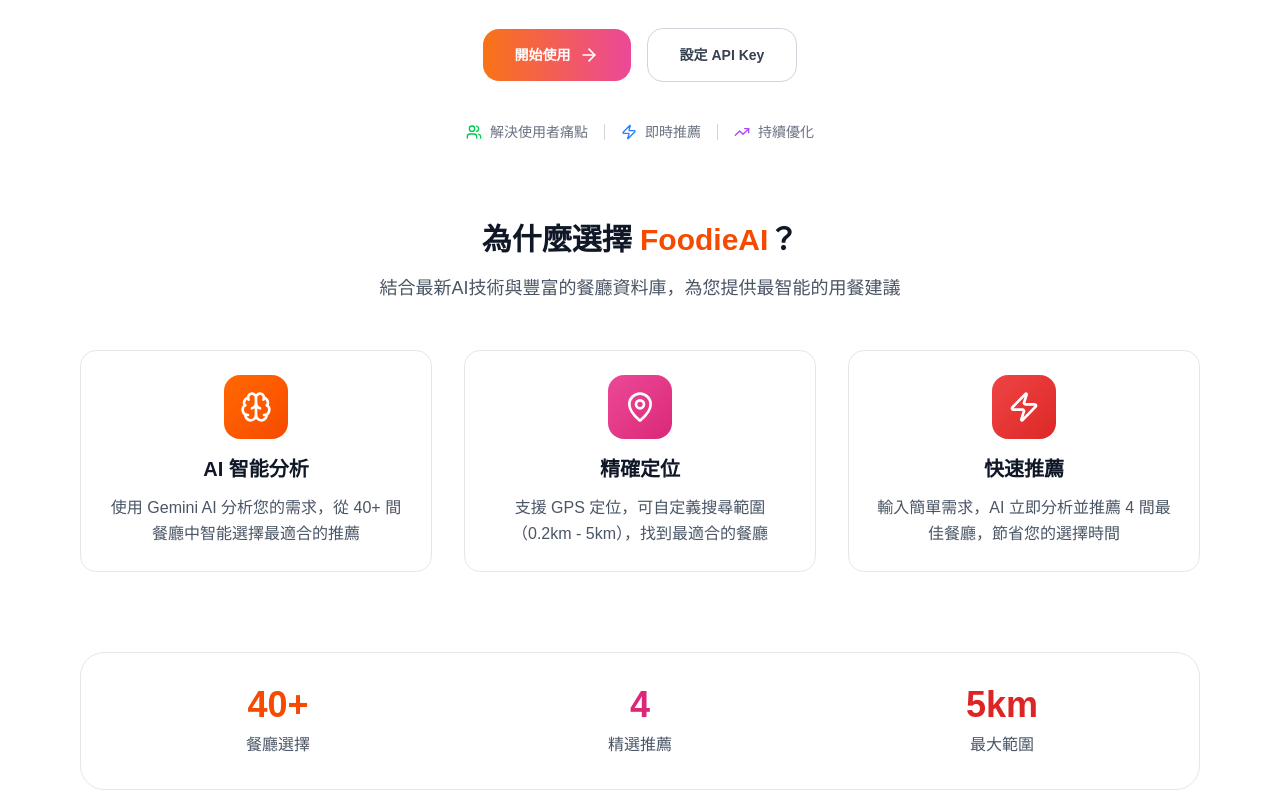
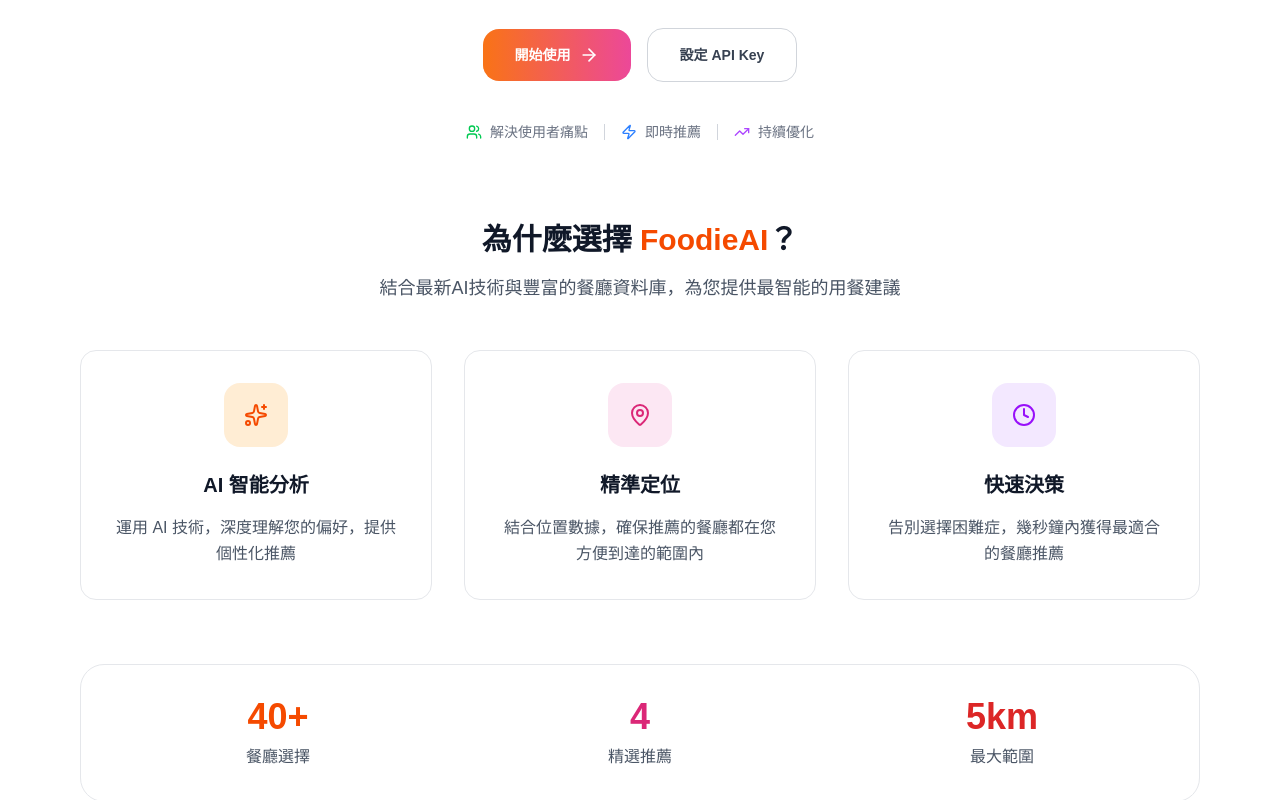
Before and after one commit to alaner652/FoodieAI, a Next.js app: page / in a window 1280 px wide. Shown: the part 440-1240 px from the top of the page. Built offline with nearby package versions, Linux system fonts and the light colour scheme.

Commit message:
refactor: 整合 Features 組件至 Home 頁面，優化定位邏輯與清理不必要的代碼

```diff
--- a/src/app/page.tsx
+++ b/src/app/page.tsx
@@ -1,8 +1,9 @@
+import Features from "@/components/Features";
 import Footer from "@/components/Footer";
 import Header from "@/components/Header";
 import Button from "@/components/ui/Button";
 import Container from "@/components/ui/Container";
-import { HOME_FEATURES, STATS_DATA } from "@/constants";
+import { STATS_DATA } from "@/constants";
 import { ArrowRight, Sparkles, TrendingUp, Users, Zap } from "lucide-react";
 import Link from "next/link";
 
@@ -75,37 +76,8 @@
               </div>
             </div>
 
-            {/* Features Preview */}
-            <div className="mb-20">
-              <div className="text-center mb-12">
-                <h2 className="text-3xl font-bold text-gray-900 mb-4">
-                  為什麼選擇 <span className="text-orange-600">FoodieAI</span>？
-                </h2>
-                <p className="text-lg text-gray-600 max-w-2xl mx-auto">
-                  結合最新AI技術與豐富的餐廳資料庫，為您提供最智能的用餐建議
-                </p>
-              </div>
-
-              <div className="grid md:grid-cols-3 gap-8">
-                {HOME_FEATURES.map((feature, index) => (
-                  <div
-                    key={index}
-                    className="text-center p-6 bg-white border border-gray-200 rounded-xl"
-                  >
-                    <div
-                      className={`w-16 h-16 bg-gradient-to-br ${feature.bgColor} rounded-xl flex items-center justify-center mx-auto mb-4`}
-                    >
-                      <feature.icon className="w-8 h-8 text-white" />
-                    </div>
-                    <h3 className="text-xl font-semibold text-gray-900 mb-3">
-                      {feature.title}
-                    </h3>
-                    <p className="text-gray-600 leading-relaxed">
-                      {feature.description}
-                    </p>
-                  </div>
-                ))}
-              </div>
+            <div className="mb-16">
+              <Features />
             </div>
 
             {/* Stats */}
--- a/src/app/use/page.tsx
+++ b/src/app/use/page.tsx
@@ -9,7 +9,9 @@
 import SearchInput from "@/components/SearchInput";
 import Alert from "@/components/ui/Alert";
 import Container from "@/components/ui/Container";
-import { useApiKeys, useLocation, useRecommendations } from "@/hooks";
+import { useApiKeys } from "@/hooks/useApiKeys";
+import { useLocation } from "@/hooks/useLocation";
+import { useRecommendations } from "@/hooks/useRecommendations";
 import { Restaurant } from "@/types";
 import { useEffect, useState } from "react";
 
@@ -17,6 +19,7 @@
   const [userInput, setUserInput] = useState("");
   const [selectedRestaurant, setSelectedRestaurant] =
     useState<Restaurant | null>(null);
+  const [hasAttemptedLocation, setHasAttemptedLocation] = useState(false);
 
   // 使用自定義 Hooks
   const location = useLocation();
@@ -26,7 +29,10 @@
   // 組件載入時自動獲取位置
   useEffect(() => {
     const autoGetLocation = async () => {
+      if (hasAttemptedLocation) return;
+
       try {
+        setHasAttemptedLocation(true);
         await location.handleGetLocation();
         location.startLocationWatch();
       } catch (error) {
@@ -34,11 +40,11 @@
       }
     };
 
-    // 如果沒有位置，自動獲取
+    // 如果沒有位置且還沒嘗試過，自動獲取
     if (!location.latitude || !location.longitude) {
       autoGetLocation();
     }
-  }, [location]);
+  }, [location, hasAttemptedLocation]); // 包含完整的 location 物件
 
   const handleSubmit = async () => {
     try {
--- a/src/components/Features.tsx
+++ b/src/components/Features.tsx
@@ -23,11 +23,7 @@
       {/* 特色卡片 */}
       <div className="grid md:grid-cols-3 gap-8">
         {displayFeatures.map((feature, index) => (
-          <Card
-            key={index}
-            variant="outlined"
-            className="text-center p-8 hover:border-orange-300 transition-colors duration-200"
-          >
+          <Card key={index} variant="outlined" className="text-center p-8">
             <div
               className={`w-16 h-16 bg-gradient-to-br ${feature.bgColor} rounded-xl flex items-center justify-center mx-auto mb-6`}
             >
--- a/src/hooks/index.ts
+++ /dev/null
@@ -1,3 +0,0 @@
-export { useApiKeys } from "./useApiKeys";
-export { useLocation } from "./useLocation";
-export { useRecommendations } from "./useRecommendations";
--- a/src/hooks/useLocation.ts
+++ b/src/hooks/useLocation.ts
@@ -3,9 +3,10 @@
   getSmartLocation,
   LocationResult,
   startLocationTracking,
+  stopLocationTracking,
   validateLocation,
 } from "@/lib/utils";
-import { useCallback, useState } from "react";
+import { useCallback, useEffect, useRef, useState } from "react";
 
 interface LocationState {
   latitude: number | null;
@@ -23,6 +24,9 @@
     isGettingLocation: false,
     error: "",
   });
+
+  // 追蹤位置監視器的 ID
+  const watchIdRef = useRef<number | null>(null);
 
   const getLocation = useCallback(async (): Promise<{
     lat: number;
@@ -75,7 +79,12 @@
 
   const startLocationWatch = useCallback(() => {
     try {
-      startLocationTracking(
+      // 如果已經有監視器在運行，先停止它
+      if (watchIdRef.current !== null) {
+        stopLocationTracking(watchIdRef.current);
+      }
+
+      watchIdRef.current = startLocationTracking(
         (location: LocationResult) => {
           if (validateLocation(location.latitude, location.longitude)) {
             setState((prev) => ({
@@ -123,11 +132,28 @@
     setState((prev) => ({ ...prev, error: "" }));
   }, []);
 
+  const stopLocationWatch = useCallback(() => {
+    if (watchIdRef.current !== null) {
+      stopLocationTracking(watchIdRef.current);
+      watchIdRef.current = null;
+    }
+  }, []);
+
+  // 組件卸載時清理位置追蹤
+  useEffect(() => {
+    return () => {
+      if (watchIdRef.current !== null) {
+        stopLocationTracking(watchIdRef.current);
+      }
+    };
+  }, []);
+
   return {
     ...state,
     getLocation,
     handleGetLocation,
     startLocationWatch,
+    stopLocationWatch,
     setManualLocation,
     clearError,
   };
```
